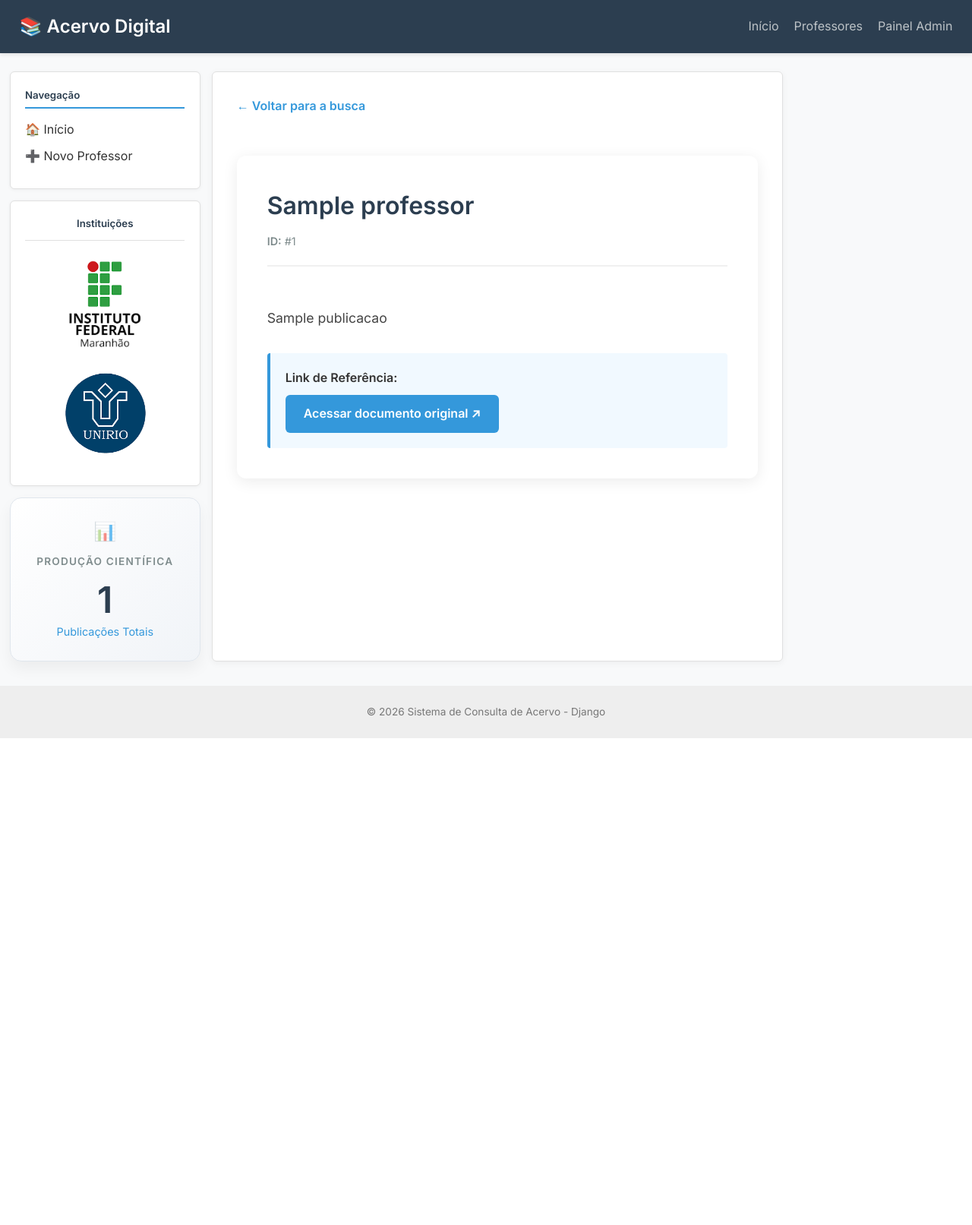
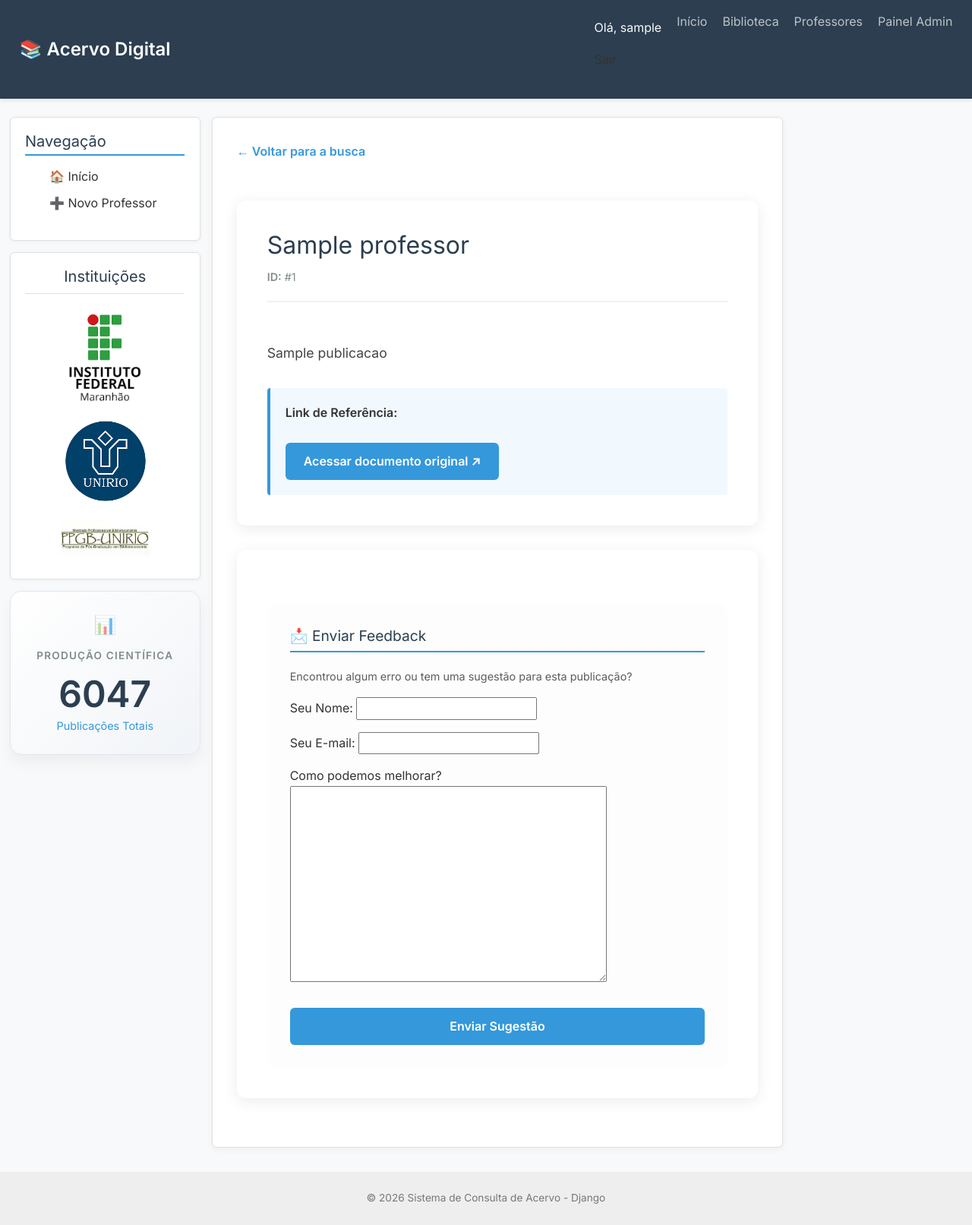
Before and after one commit to leobritorosa/periodicos, a Django app: page /publicacao/1/ in a window 1280 px wide. Shown: the whole page at 76% size. Before the commit the page ends 972 px from the top, so only its background shows below. Run offline with Django 5.2, Linux system fonts and the light colour scheme; a user stored in the database is signed in; tables that the repository leaves empty hold one stand-in row (values such as "Sample post"); some libraries are stand-ins or nearby versions.

Commit message:
tela de Login e email

```diff
--- a/Periodicos/urls.py
+++ b/Periodicos/urls.py
@@ -16,9 +16,12 @@ Including another URLconf
 """
 from django.contrib import admin
 from django.urls import path, include
+from django.contrib.auth import views as auth_views
 
 urlpatterns = [
     path('admin/', admin.site.urls),
+    path('login/', auth_views.LoginView.as_view(), name='login'),
+    path('logout/', auth_views.LogoutView.as_view(), name='logout'),
     path ('', include('periodico.urls')),
 
 ]
--- a/periodico/admin.py
+++ b/periodico/admin.py
@@ -15,7 +15,7 @@ class ProfessorAdmin(admin.ModelAdmin):
 class PublicacaoAdmin(admin.ModelAdmin):
     # Colunas que aparecerão na lista
 
-    list_display = ('titulo', 'professor', 'ano', 'link_curto')
+    list_display = ('titulo', 'professor', 'ano', 'link_curto','visualizacoes')
 
     # Filtros na lateral direita
     list_filter = ('professor', 'ano')
--- a/periodico/context_processors.py
+++ b/periodico/context_processors.py
@@ -3,5 +3,5 @@ from .models import Publicacao
 def estatisticas_globais(request):
     # Retorna um dicionário com os dados que você quer em todas as telas
     return {
-        'total_geral_publicacoes': Publicacao.objects.count()
+        'total_geral_publicacoes': 6047 #Publicacao.objects.count()
     }
--- a/periodico/forms.py
+++ b/periodico/forms.py
@@ -1,6 +1,7 @@
 from django import forms
 from .models import Professor, Publicacao
-
+from django.contrib.auth.models import User
+from django.contrib.auth.forms import UserCreationForm
 class ProfessorForm(forms.ModelForm):
     class Meta:
         model = Professor
@@ -26,3 +27,15 @@ class PublicacaoForm(forms.ModelForm):
                 field.widget = forms.Textarea(attrs={'rows': 3, 'class': 'form-control form-control-lg'})
             else:
                 field.widget.attrs.update({'class': 'form-control form-control-lg'})
+
+class CustomUserCreationForm(UserCreationForm):
+    email = forms.EmailField(required=True)
+
+    class Meta(UserCreationForm.Meta):
+        model = User
+        fields = UserCreationForm.Meta.fields + ('email',)
+
+class FeedbackForm(forms.Form):
+    nome = forms.CharField(max_length=100, label="Seu Nome")
+    email = forms.EmailField(label="Seu E-mail")
+    mensagem = forms.CharField(widget=forms.Textarea, label="Como podemos melhorar?")
--- a/periodico/models.py
+++ b/periodico/models.py
@@ -14,6 +14,7 @@ class Professor(models.Model):
     resumos = models.IntegerField(blank=True, null=True)
     aceitos = models.IntegerField(blank=True, null=True)
 
+
     def __str__(self):
         return self.nome
 
@@ -22,6 +23,7 @@ class Publicacao(models.Model):
     titulo = models.TextField()
     ano = models.IntegerField()
     link = models.URLField()
+    visualizacoes = models.IntegerField()
 
     def __str__(self):
         return f"{self.titulo} ({self.ano})"
--- a/periodico/templates/base.html
+++ b/periodico/templates/base.html
@@ -1,4 +1,5 @@
 <!DOCTYPE html>
+<link href="https://cdn.jsdelivr.net/npm/bootstrap@5.3.0/dist/css/bootstrap.min.css" rel="stylesheet">
 <html lang="pt-br">
 <head>
     <meta charset="UTF-8">
@@ -152,7 +153,21 @@
         <nav>
             <a href="{% url 'lista_professores' %}" class="logo">📚 Acervo Digital</a>
             <ul class="nav-links">
+                <div class="navbar-nav ms-auto">
+            {% if user.is_authenticated %}
+                <span class="nav-link text-light">Olá, {{ user.username }}</span>
+                <form action="{% url 'logout' %}" method="post" style="display:inline;">
+                    {% csrf_token %}
+                    <button type="submit" class="btn btn-link nav-link">Sair</button>
+                </form>
+            {% else %}
+                <a class="nav-item nav-link" href="{% url 'login' %}">Entrar</a>
+                <a class="nav-item btn btn-primary ms-lg-2" href="{% url 'cadastro' %}">Criar Conta</a>
+            {% endif %}
+        </div>
                 <li><a href="{% url 'lista_professores' %}">Início</a></li>
+                <li><a href="https://montecastelo.ifma.edu.br/biblioteca/" target="_blank">Biblioteca</a></li>
+
                 <li><a href="{% url 'lista_professores' %}">Professores</a></li>
                 <li><a href="/admin/">Painel Admin</a></li>
             </ul>
@@ -165,6 +180,7 @@
                 <h5 style="color: var(--primary-color); border-bottom: 2px solid var(--accent-color); padding-bottom: 5px; margin-bottom: 15px;">Navegação</h5>
                 <ul style="list-style: none;">
                     <li style="margin-bottom: 10px;"><a href="{% url 'lista_professores' %}" style="color: var(--text-dark); text-decoration: none;">🏠 Início</a></li>
+
                     {% if user.is_authenticated %}
                         <li style="margin-bottom: 10px;"><a href="{% url 'cadastrar_professor' %}" style="color: var(--text-dark); text-decoration: none;">➕ Novo Professor</a></li>
                     {% endif %}
@@ -184,6 +200,12 @@
          <div style="display: flex; flex-direction: column; align-items: center; gap: 20px; padding: 10px 0;">
             <a href="http://www.unirio.br/" target="_blank" rel="noopener noreferrer">
                 <img src="/static/images/UNIRIO_Logo.png" alt="Logo UNIRIO" style="max-width: 120px; height: auto; transition: transform 0.3s;text-align: center;">
+            </a>
+        </div>
+
+          <div style="display: flex; flex-direction: column; align-items: center; gap: 20px; padding: 10px 0;">
+            <a href="https://www.unirio.br/cchs/ppgb" target="_blank" rel="noopener noreferrer">
+                <img src="/static/images/PPGB_Logo.jpg" alt="Logo PGB" style="max-width: 120px; height: auto; transition: transform 0.3s;text-align: center;">
             </a>
         </div>
     </div>
--- a/periodico/templates/detalhe.html
+++ b/periodico/templates/detalhe.html
@@ -4,6 +4,23 @@
 
 {% block content %}
 <style>
+
+    /* Estilos específicos para o feedback */
+    .feedback-section {
+        margin-top: 2rem;
+        padding: 30px;
+        background: #fdfdfd;
+        border: 1px border-color #e0e0e0;
+        border-radius: 12px;
+    }
+    .feedback-title {
+        font-size: 1.2rem;
+        color: var(--primary-color);
+        border-bottom: 2px solid var(--accent-color);
+        padding-bottom: 8px;
+        margin-bottom: 20px;
+    }
+
     .detail-container {
         max-width: 800px;
         margin: 2rem auto;
@@ -96,4 +113,24 @@
         </div>
     {% endif %}
 </div>
+
+<div class="detail-container" style="margin-top: 1rem;">
+    <div class="feedback-section">
+        <h3 class="feedback-title">📩 Enviar Feedback</h3>
+        <p class="text-muted" style="font-size: 0.9rem;">Encontrou algum erro ou tem uma sugestão para esta publicação?</p>
+
+        <form method="POST">
+            {% csrf_token %}
+            {% load crispy_forms_tags %}
+
+            {{ feedback_form|crispy }}
+
+            <div class="mt-3">
+                <button type="submit" name="btn_feedback" class="btn-acesso" style="border: none; width: 100%; cursor: pointer;">
+                    Enviar Sugestão
+                </button>
+            </div>
+        </form>
+    </div>
+</div>
 {% endblock %}
--- a/periodico/urls.py
+++ b/periodico/urls.py
@@ -14,4 +14,5 @@ urlpatterns = [
     # Rotas de Login/Logout padrão do Django
     path('login/', auth_views.LoginView.as_view(template_name='login.html'), name='login'),
     path('logout/', auth_views.LogoutView.as_view(), name='logout'),
+    path('cadastro/', views.cadastrar_usuario, name='cadastro'),
 ]
--- a/periodico/views.py
+++ b/periodico/views.py
@@ -1,14 +1,18 @@
 from django.core.paginator import Paginator
-from django.shortcuts import render, redirect, get_object_or_404
+from django.shortcuts import render, redirect, get_object_or_404, redirect
 from .models import Professor, Publicacao
-from .forms import ProfessorForm, PublicacaoForm
+from .forms import ProfessorForm, PublicacaoForm, CustomUserCreationForm, FeedbackForm
 from django.contrib.auth.decorators import login_required
-from django.db.models import Q
+from django.db.models import Q,F
+from django.core.mail import send_mail
+from django.contrib import messages
+
+from django.contrib import messages
 
 
 def home(request):
+
     query = request.GET.get('q')
-
     if query:
         posts_list = Publicacao.objects.filter(Q(titulo__icontains=query) |  Q(professor__nome__icontains=query) ).order_by('-id')
     else:
@@ -29,6 +33,39 @@ def lista_professores(request):
 def detalhe_publicacao(request, pk):
     # 'pk' é a Primary Key (ID) da publicação
     publicacao = get_object_or_404(Publicacao, pk=pk)
+    Publicacao.objects.filter(pk=publicacao.id).update(visualizacoes=F('visualizacoes') + 1)
+    # Processamento do Feedback
+    if request.method == 'POST' and 'btn_feedback' in request.POST:
+        feedback_form = FeedbackForm(request.POST)
+        if feedback_form.is_valid():
+            # Dados do formulário
+            nome = feedback_form.cleaned_data['nome']
+            email = feedback_form.cleaned_data['email']
+            mensagem = feedback_form.cleaned_data['mensagem']
+
+            # 3. Envio do E-mail (usando a config do Gmail que fizemos)
+            try:
+                assunto = f"Feedback sobre: {publicacao.titulo[:50]}"
+                corpo = f"O usuário {nome} ({email}) enviou um feedback sobre a publicação '{publicacao.titulo}':\n\n{mensagem}"
+
+                send_mail(
+                    assunto,
+                    corpo,
+                    'leonardo.rosa@ifma.edu.br',  # Remetente (seu Gmail config)
+                    ['leobritorosa@gmail.com'], # Destinatário (você)
+                    fail_silently=False,
+                )
+                messages.success(request, 'Obrigado! Seu feedback foi enviado com sucesso.')
+                return redirect('detalhe_publicacao', pk=pk)
+            except Exception as e:
+                messages.error(request, 'Erro ao enviar e-mail. Tente novamente mais tarde.')
+    else:
+        feedback_form = FeedbackForm()
+
+    return render(request, 'detalhe.html', {
+        'publicacao': publicacao,
+        'feedback_form': feedback_form
+    })
     return render(request, 'detalhe.html', {'publicacao': publicacao})
 
 @login_required # Somente logados acessam
@@ -59,3 +96,16 @@ def perfil_professor(request, pk):
         'professor': professor,
         'publicacoes': publicacoes
     })
+
+def cadastrar_usuario(request):
+    if request.method == 'POST':
+        form = CustomUserCreationForm(request.POST)
+        if form.is_valid():
+            form.save()
+            username = form.cleaned_data.get('username')
+            messages.success(request, f'Conta criada para {username}!')
+            return redirect('login') # Redireciona para o login após sucesso
+    else:
+        form = CustomUserCreationForm()
+
+    return render(request,'cadastro_user.html',  {'form': form})
--- a/pyproject.toml
+++ b/pyproject.toml
@@ -5,7 +5,9 @@ description = "Add your description here"
 readme = "README.md"
 requires-python = ">=3.12"
 dependencies = [
+    "crispy-bootstrap5>=2025.6",
     "django>=6.0.2",
+    "django-crispy-forms>=2.5",
     "mysql-connector-python>=9.5.0",
     "mysqlclient>=2.2.7",
 ]
```
Also changed, not shown: periodico/templates/cadastro_user.html (added, +38 -0 lines), periodico/templates/registration/login.html (added, +39 -0 lines), periodico/migrations/0005_publicacao_visualizacoes.py (added), static/images/PPGB_Logo.jpg (added), 1 other file.
